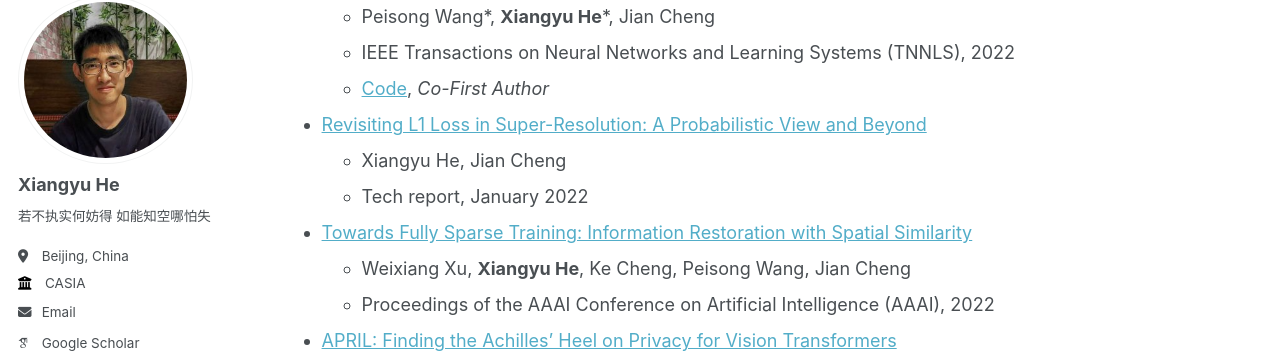
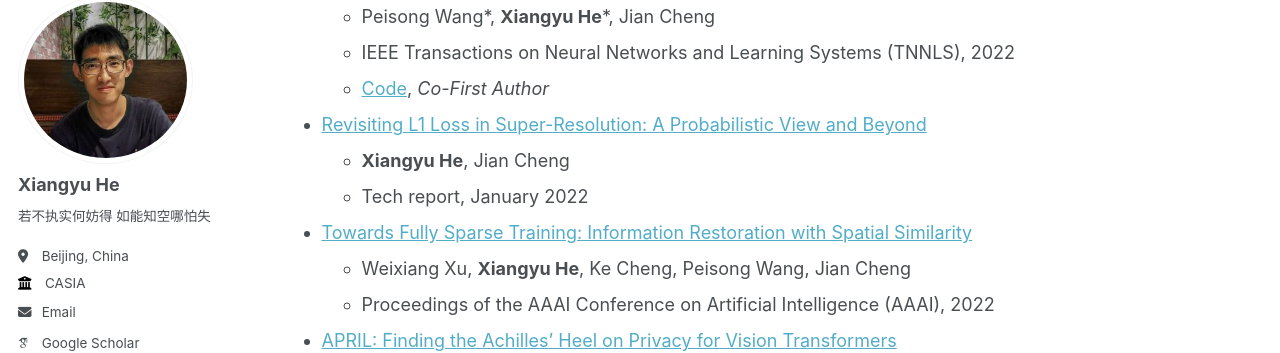
Before and after one commit to HolmesShuan/HolmesShuan.github.io, a Jekyll site: the page built from _pages/about.md, in a window 1280 px wide and 900 px high, scrolled down 1735 px. Shown: the part 110-463 px from the top of the window. Built offline with Jekyll 4.4.1, drawn with Linux system fonts in a browser that asks for light colours; some web fonts are replaced.

```diff
--- a/_pages/about.md
+++ b/_pages/about.md
@@ -49,7 +49,7 @@ I earned my Ph.D. from the Institute of Automation, Chinese Academy of Sciences
   - IEEE Transactions on Neural Networks and Learning Systems (TNNLS), 2022
   - [Code](https://github.com/peiswang/SiBNN), *Co-First Author*
 - [Revisiting L1 Loss in Super-Resolution: A Probabilistic View and Beyond](https://arxiv.org/abs/2201.10084)
-  - Xiangyu He, Jian Cheng
+  - **Xiangyu He**, Jian Cheng
   - Tech report, January 2022
 - [Towards Fully Sparse Training: Information Restoration with Spatial Similarity](https://ojs.aaai.org/index.php/AAAI/article/view/20198)
   - Weixiang Xu, **Xiangyu He**, Ke Cheng, Peisong Wang, Jian Cheng
```
